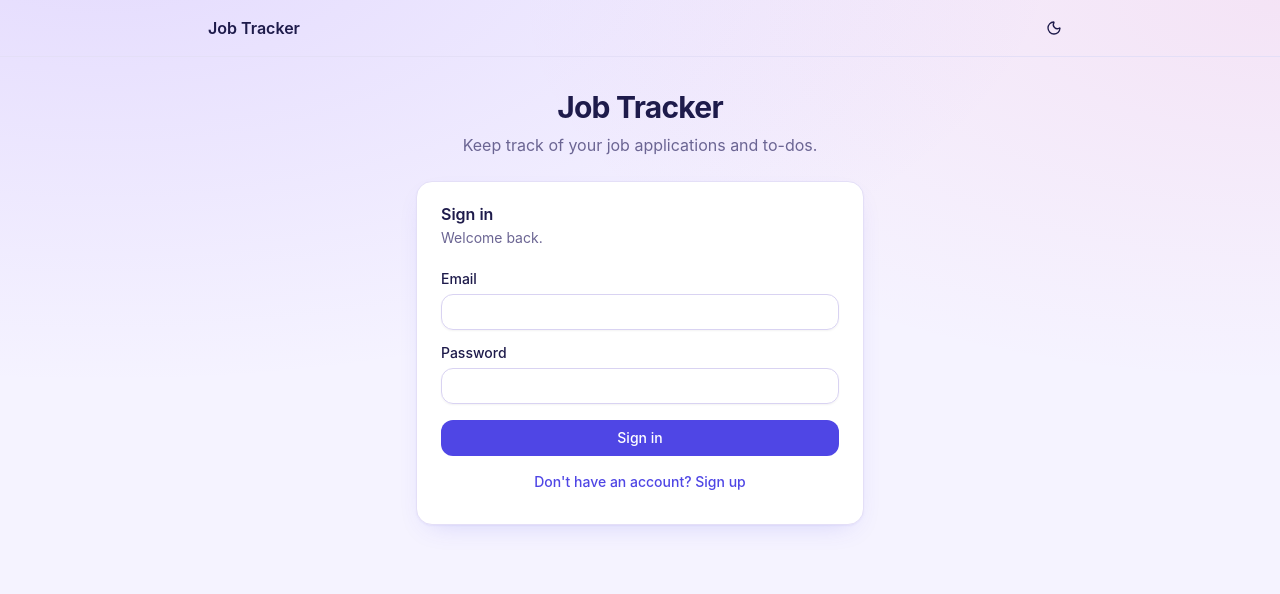
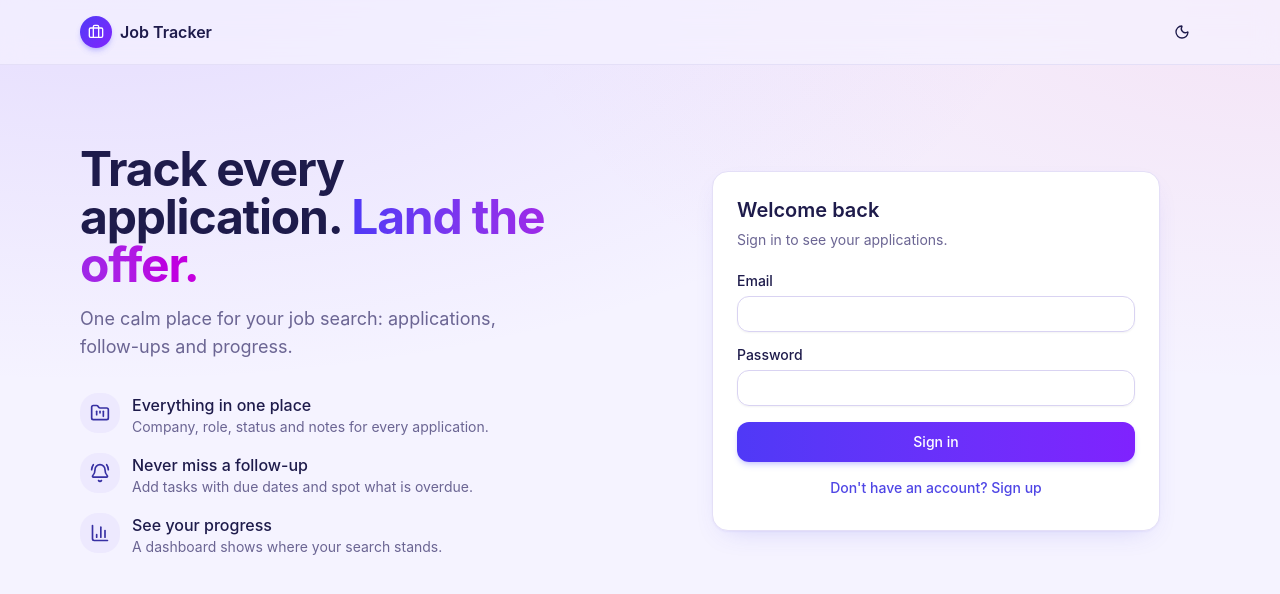
Before and after one commit to nrqrmz/templatetest1, a React (Vite) app: page / in a window 1280 px wide. Shown: the top 594 px of the page. Built offline with nearby package versions, Linux system fonts and the light colour scheme.

Commit message:
Restyle navbar and landing page
Co-Authored-By: Claude Sonnet 5.5 <noreply@anthropic.com>
Claude-Session: https://claude.ai/code/session_01S6nXF76jJmHX3x77xHxHrQ

```diff
--- a/src/App.tsx
+++ b/src/App.tsx
@@ -18,7 +18,7 @@ function Layout() {
   return (
     <div className="min-h-screen">
       <Navbar />
-      <main className="mx-auto max-w-4xl px-4 py-8">
+      <main className="mx-auto max-w-6xl px-4 py-8">
         <Outlet />
       </main>
     </div>
--- a/src/components/Navbar.tsx
+++ b/src/components/Navbar.tsx
@@ -1,3 +1,4 @@
+import { Briefcase, LayoutDashboard, ListChecks, LogOut, type LucideIcon } from 'lucide-react'
 import { Link, NavLink, useNavigate } from 'react-router-dom'
 import { toast } from 'sonner'
 
@@ -7,8 +8,19 @@ import { useAuth } from '@/lib/auth'
 import { supabase } from '@/lib/supabase'
 import { cn } from '@/lib/utils'
 
+const links: { to: string; label: string; icon: LucideIcon }[] = [
+  { to: '/dashboard', label: 'Dashboard', icon: LayoutDashboard },
+  { to: '/applications', label: 'Applications', icon: Briefcase },
+  { to: '/tasks', label: 'Tasks', icon: ListChecks },
+]
+
 const linkClass = ({ isActive }: { isActive: boolean }) =>
-  cn('text-sm font-medium text-muted-foreground hover:text-foreground', isActive && 'text-foreground')
+  cn(
+    'flex items-center gap-2 rounded-full px-3 py-1.5 text-sm font-medium transition-colors',
+    isActive
+      ? 'bg-secondary text-secondary-foreground shadow-xs'
+      : 'text-muted-foreground hover:bg-accent/60 hover:text-foreground',
+  )
 
 export function Navbar() {
   const { session } = useAuth()
@@ -25,31 +37,37 @@ export function Navbar() {
   }
 
   return (
-    <header className="border-b">
-      <div className="mx-auto flex h-14 max-w-4xl items-center gap-6 px-4">
-        <Link to={session ? '/applications' : '/'} className="font-semibold">
-          Job Tracker
+    <header className="sticky top-0 z-40 border-b bg-background/70 backdrop-blur-md">
+      <div className="mx-auto flex h-16 max-w-6xl items-center gap-3 px-4 sm:gap-6">
+        <Link to={session ? '/dashboard' : '/'} className="flex items-center gap-2 font-semibold">
+          <span className="flex size-8 items-center justify-center rounded-xl bg-gradient-to-br from-indigo-600 to-violet-600 text-white shadow-md shadow-indigo-500/30">
+            <Briefcase className="size-4" />
+          </span>
+          <span className="hidden sm:inline">Job Tracker</span>
         </Link>
+
         {session && (
-          <>
-            <nav className="flex items-center gap-4">
-              <NavLink to="/dashboard" className={linkClass}>
-                Dashboard
+          <nav className="flex items-center gap-1">
+            {links.map(({ to, label, icon: Icon }) => (
+              <NavLink key={to} to={to} className={linkClass} aria-label={label}>
+                <Icon className="size-4" />
+                <span className="hidden sm:inline">{label}</span>
               </NavLink>
-              <NavLink to="/applications" className={linkClass}>
-                Applications
-              </NavLink>
-              <NavLink to="/tasks" className={linkClass}>
-                Tasks
-              </NavLink>
-            </nav>
-          </>
+            ))}
+          </nav>
         )}
+
         <div className="ml-auto flex items-center gap-2">
+          {session?.user.email && (
+            <span className="hidden max-w-48 truncate text-sm text-muted-foreground lg:inline">
+              {session.user.email}
+            </span>
+          )}
           <ThemeToggle />
           {session && (
-            <Button variant="outline" size="sm" onClick={signOut}>
-              Sign out
+            <Button variant="outline" size="sm" onClick={signOut} aria-label="Sign out">
+              <LogOut />
+              <span className="hidden sm:inline">Sign out</span>
             </Button>
           )}
         </div>
--- a/src/pages/HomePage.tsx
+++ b/src/pages/HomePage.tsx
@@ -1,6 +1,7 @@
 import { useEffect, useState } from 'react'
 import { zodResolver } from '@hookform/resolvers/zod'
 import { useForm } from 'react-hook-form'
+import { BarChart3, BellRing, FolderKanban } from 'lucide-react'
 import { Navigate } from 'react-router-dom'
 import { toast } from 'sonner'
 import { z } from 'zod'
@@ -11,6 +12,12 @@ import { Input } from '@/components/ui/input'
 import { Label } from '@/components/ui/label'
 import { useAuth } from '@/lib/auth'
 import { supabase } from '@/lib/supabase'
+
+const features = [
+  { icon: FolderKanban, title: 'Everything in one place', text: 'Company, role, status and notes for every application.' },
+  { icon: BellRing, title: 'Never miss a follow-up', text: 'Add tasks with due dates and spot what is overdue.' },
+  { icon: BarChart3, title: 'See your progress', text: 'A dashboard shows where your search stands.' },
+]
 
 const schema = z.object({
   email: z.string().min(1, 'Email is required').email('Enter a valid email'),
@@ -57,16 +64,39 @@ export default function HomePage() {
   const isSignUp = mode === 'signup'
 
   return (
-    <div className="mx-auto max-w-md space-y-6">
-      <div className="space-y-2 text-center">
-        <h1 className="text-3xl font-bold tracking-tight">Job Tracker</h1>
-        <p className="text-muted-foreground">Keep track of your job applications and to-dos.</p>
-      </div>
-      <Card>
+    <div className="grid items-center gap-10 py-4 lg:grid-cols-2 lg:gap-16 lg:py-12">
+      <section className="order-2 space-y-8 animate-in fade-in slide-in-from-bottom-2 duration-500 lg:order-1">
+        <div className="space-y-4">
+          <h1 className="text-4xl font-bold tracking-tight sm:text-5xl">
+            Track every application.{' '}
+            <span className="bg-gradient-to-r from-indigo-600 to-fuchsia-600 bg-clip-text text-transparent dark:from-indigo-300 dark:to-pink-300">
+              Land the offer.
+            </span>
+          </h1>
+          <p className="max-w-md text-lg text-muted-foreground">
+            One calm place for your job search: applications, follow-ups and progress.
+          </p>
+        </div>
+        <ul className="space-y-4">
+          {features.map(({ icon: Icon, title, text }) => (
+            <li key={title} className="flex items-start gap-3">
+              <span className="flex size-10 shrink-0 items-center justify-center rounded-xl bg-secondary text-secondary-foreground">
+                <Icon className="size-5" />
+              </span>
+              <div>
+                <p className="font-medium">{title}</p>
+                <p className="text-sm text-muted-foreground">{text}</p>
+              </div>
+            </li>
+          ))}
+        </ul>
+      </section>
+
+      <Card className="order-1 animate-in fade-in slide-in-from-bottom-2 duration-500 lg:order-2 lg:mx-auto lg:w-full lg:max-w-md">
         <CardHeader>
-          <CardTitle>{isSignUp ? 'Create an account' : 'Sign in'}</CardTitle>
+          <CardTitle className="text-xl">{isSignUp ? 'Create your account' : 'Welcome back'}</CardTitle>
           <CardDescription>
-            {isSignUp ? 'Use your email and a password.' : 'Welcome back.'}
+            {isSignUp ? 'Use your email and a password.' : 'Sign in to see your applications.'}
           </CardDescription>
         </CardHeader>
         <CardContent>
@@ -86,7 +116,7 @@ export default function HomePage() {
               />
               {errors.password && <p className="text-sm text-destructive">{errors.password.message}</p>}
             </div>
-            <Button type="submit" className="w-full" disabled={isSubmitting}>
+            <Button type="submit" variant="brand" size="lg" className="w-full" disabled={isSubmitting}>
               {isSignUp ? 'Sign up' : 'Sign in'}
             </Button>
           </form>
```
